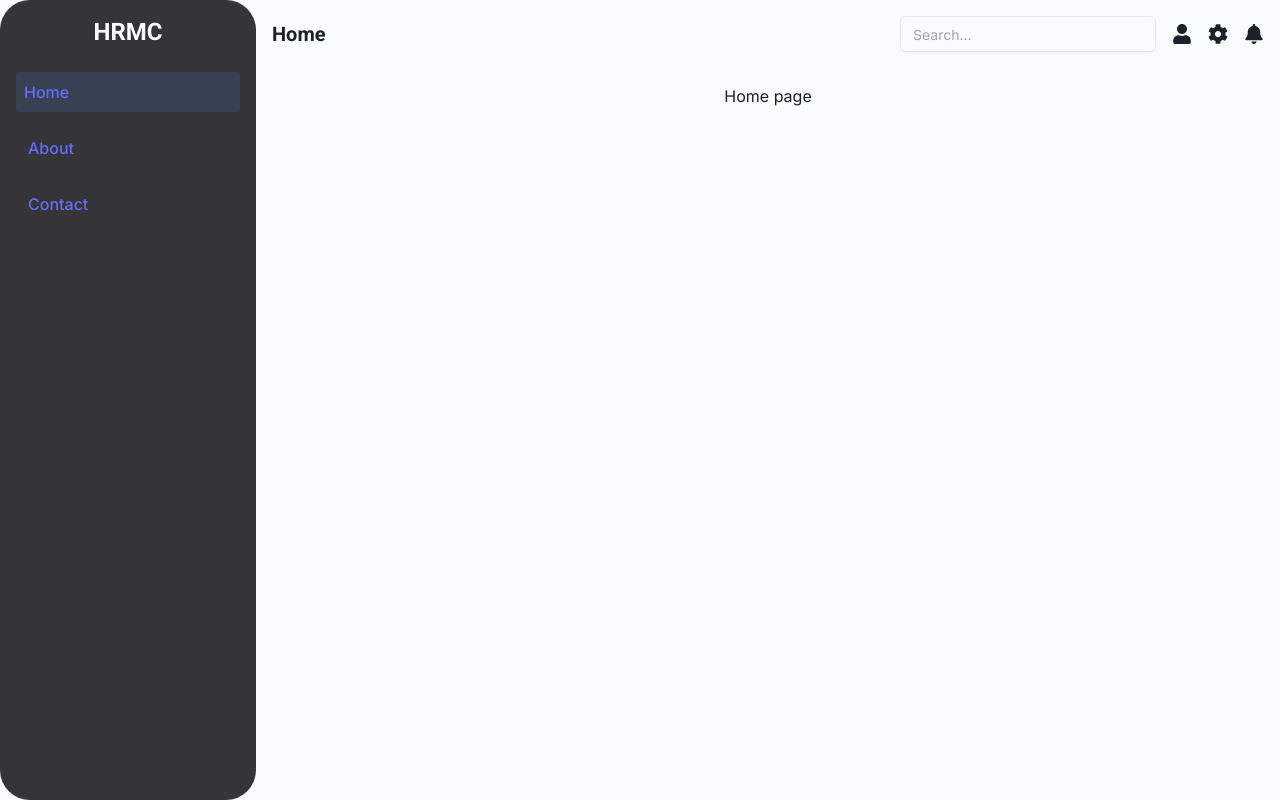
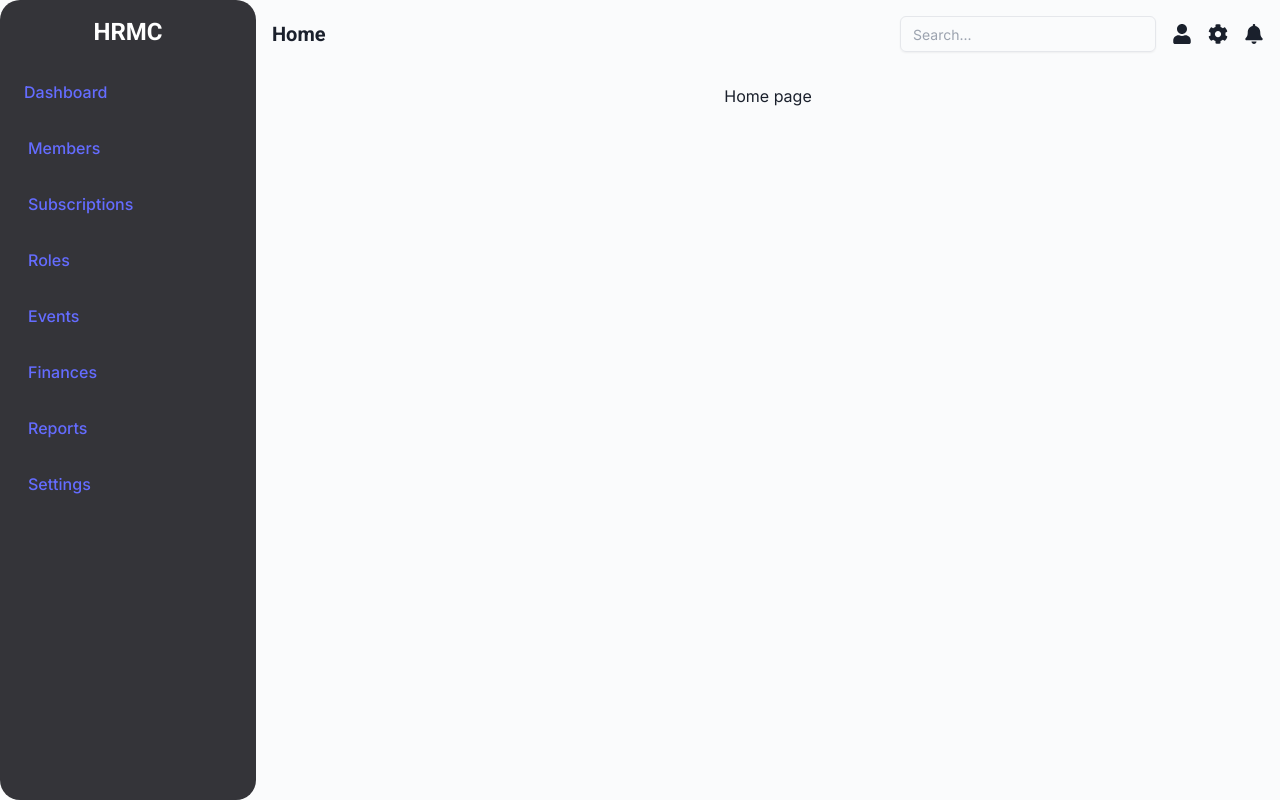
Before and after one commit to swathysukumaran/HRMC, a React (Vite) app in the folder front-end/: page / in a window 1280 px wide. Built offline with nearby package versions, Linux system fonts and the light colour scheme.

Commit message:
Create pages

```diff
--- a/front-end/src/App.tsx
+++ b/front-end/src/App.tsx
@@ -1,19 +1,30 @@
 import { BrowserRouter as Router, Routes, Route } from "react-router-dom";
-
 import "./App.css";
 import Layout from "./app-components/shared/Layout";
-import Home from "./app-components/Home";
-import About from "./app-components/About";
-import Contact from "./app-components/Contact";
+import Dashboard from "./app-components/Dashboard";
+import Members from "./app-components/Members";
+import Subscriptions from "./app-components/Subscriptions";
+import Roles from "./app-components/Roles";
+import Events from "./app-components/Events";
+import Finances from "./app-components/Finances";
+import Reports from "./app-components/Reports";
+import Settings from "./app-components/settings";
 
 function App() {
   return (
     <Router>
       <Layout>
         <Routes>
-          <Route path="/" element={<Home />} />
-          <Route path="/about" element={<About />} />
-          <Route path="/contact" element={<Contact />} />
+          <Route path="/dashboard" element={<Dashboard />} />
+          <Route path="/members" element={<Members />} />
+          <Route path="/subscriptions" element={<Subscriptions />} />
+          <Route path="/roles" element={<Roles />} />
+          <Route path="/events" element={<Events />} />
+          <Route path="/finances" element={<Finances />} />
+          <Route path="/reports" element={<Reports />} />
+          <Route path="/settings" element={<Settings />} />
+
+          <Route path="/" element={<Dashboard />} />
         </Routes>
       </Layout>
     </Router>
--- a/front-end/src/app-components/Contact.tsx
+++ /dev/null
@@ -1,11 +0,0 @@
-import React from 'react'
-
-function Contact() {
-  return (
-    <div>
-      <p>contact page</p>
-    </div>
-  )
-}
-
-export default Contact
--- /dev/null
+++ b/front-end/src/app-components/Dashboard.tsx
@@ -0,0 +1,11 @@
+import React from "react";
+
+function Dashboard() {
+  return (
+    <div>
+      <p>Home page</p>
+    </div>
+  );
+}
+
+export default Dashboard;
--- a/front-end/src/app-components/About.tsx
+++ b/front-end/src/app-components/Events.tsx
@@ -1,11 +1,11 @@
 import React from "react";
 
-function About() {
+function Events() {
   return (
     <div>
-      <p>About page</p>
+      <p>events</p>
     </div>
   );
 }
 
-export default About;
+export default Events;
--- /dev/null
+++ b/front-end/src/app-components/Finances.tsx
@@ -0,0 +1,11 @@
+import React from "react";
+
+function Finances() {
+  return (
+    <div>
+      <h1>Finances</h1>
+    </div>
+  );
+}
+
+export default Finances;
--- /dev/null
+++ b/front-end/src/app-components/Members.tsx
@@ -0,0 +1,11 @@
+import React from "react";
+
+function Members() {
+  return (
+    <div>
+      <p>contact page</p>
+    </div>
+  );
+}
+
+export default Members;
--- /dev/null
+++ b/front-end/src/app-components/Reports.tsx
@@ -0,0 +1,11 @@
+import React from "react";
+
+function Reports() {
+  return (
+    <div>
+      <p>reports</p>
+    </div>
+  );
+}
+
+export default Reports;
--- a/front-end/src/app-components/Home.tsx
+++ b/front-end/src/app-components/Roles.tsx
@@ -1,11 +1,11 @@
 import React from "react";
 
-function Home() {
+function Roles() {
   return (
     <div>
-      <p>Home page</p>
+      <p>roles</p>
     </div>
   );
 }
 
-export default Home;
+export default Roles;
--- /dev/null
+++ b/front-end/src/app-components/Settings.tsx
@@ -0,0 +1,11 @@
+import React from "react";
+
+function settings() {
+  return (
+    <div>
+      <p>settings</p>
+    </div>
+  );
+}
+
+export default settings;
--- /dev/null
+++ b/front-end/src/app-components/Subscriptions.tsx
@@ -0,0 +1,11 @@
+import React from "react";
+
+function Subscriptions() {
+  return (
+    <div>
+      <p>About page</p>
+    </div>
+  );
+}
+
+export default Subscriptions;
--- a/front-end/src/app-components/shared/Sidebar.tsx
+++ b/front-end/src/app-components/shared/Sidebar.tsx
@@ -9,14 +9,14 @@ import {
 
 const Sidebar = () => {
   return (
-    <nav className="w-64 h-screen bg-[#343439] text-white flex-shrink-0 rounded-[30px]">
+    <nav className="w-64 h-screen bg-[#343439] text-white flex-shrink-0 rounded-[20px]">
       <div className="p-4">
         <h4 className="text-2xl font-heading font-bold mb-6">HRMC</h4>
         <NavigationMenu>
           <NavigationMenuList className="flex flex-col">
             <NavigationMenuItem className="mb-4 w-full">
               <NavLink
-                to="/"
+                to="/dashboard"
                 className={({ isActive }) =>
                   cn(
                     "block p-2 rounded w-full hover:bg-gray-700 text-left",
@@ -24,12 +24,12 @@ const Sidebar = () => {
                   )
                 }
               >
-                Home
+                Dashboard
               </NavLink>
             </NavigationMenuItem>
             <NavigationMenuItem className="mb-4 w-full">
               <NavLink
-                to="/about"
+                to="/members"
                 className={({ isActive }) =>
                   cn(
                     "block p-2 rounded w-full hover:bg-gray-700 text-left",
@@ -37,12 +37,12 @@ const Sidebar = () => {
                   )
                 }
               >
-                About
+                Members
               </NavLink>
             </NavigationMenuItem>
             <NavigationMenuItem className="mb-4 w-full">
               <NavLink
-                to="/contact"
+                to="/subscriptions"
                 className={({ isActive }) =>
                   cn(
                     "block p-2 rounded w-full hover:bg-gray-700 text-left",
@@ -50,7 +50,72 @@ const Sidebar = () => {
                   )
                 }
               >
-                Contact
+                Subscriptions
+              </NavLink>
+            </NavigationMenuItem>
+            <NavigationMenuItem className="mb-4 w-full">
+              <NavLink
+                to="/roles"
+                className={({ isActive }) =>
+                  cn(
+                    "block p-2 rounded w-full hover:bg-gray-700 text-left",
+                    isActive ? "bg-gray-700" : ""
+                  )
+                }
+              >
+                Roles
+              </NavLink>
+            </NavigationMenuItem>
+            <NavigationMenuItem className="mb-4 w-full">
+              <NavLink
+                to="/events"
+                className={({ isActive }) =>
+                  cn(
+                    "block p-2 rounded w-full hover:bg-gray-700 text-left",
+                    isActive ? "bg-gray-700" : ""
+                  )
+                }
+              >
+                Events
+              </NavLink>
+            </NavigationMenuItem>
+            <NavigationMenuItem className="mb-4 w-full">
+              <NavLink
+                to="/finances"
+                className={({ isActive }) =>
+                  cn(
+                    "block p-2 rounded w-full hover:bg-gray-700 text-left",
+                    isActive ? "bg-gray-700" : ""
+                  )
+                }
+              >
+                Finances
+              </NavLink>
+            </NavigationMenuItem>
+            <NavigationMenuItem className="mb-4 w-full">
+              <NavLink
+                to="/reports"
+                className={({ isActive }) =>
+                  cn(
+                    "block p-2 rounded w-full hover:bg-gray-700 text-left",
+                    isActive ? "bg-gray-700" : ""
+                  )
+                }
+              >
+                Reports
+              </NavLink>
+            </NavigationMenuItem>
+            <NavigationMenuItem className="mb-4 w-full">
+              <NavLink
+                to="/settings"
+                className={({ isActive }) =>
+                  cn(
+                    "block p-2 rounded w-full hover:bg-gray-700 text-left",
+                    isActive ? "bg-gray-700" : ""
+                  )
+                }
+              >
+                Settings
               </NavLink>
             </NavigationMenuItem>
           </NavigationMenuList>
```
